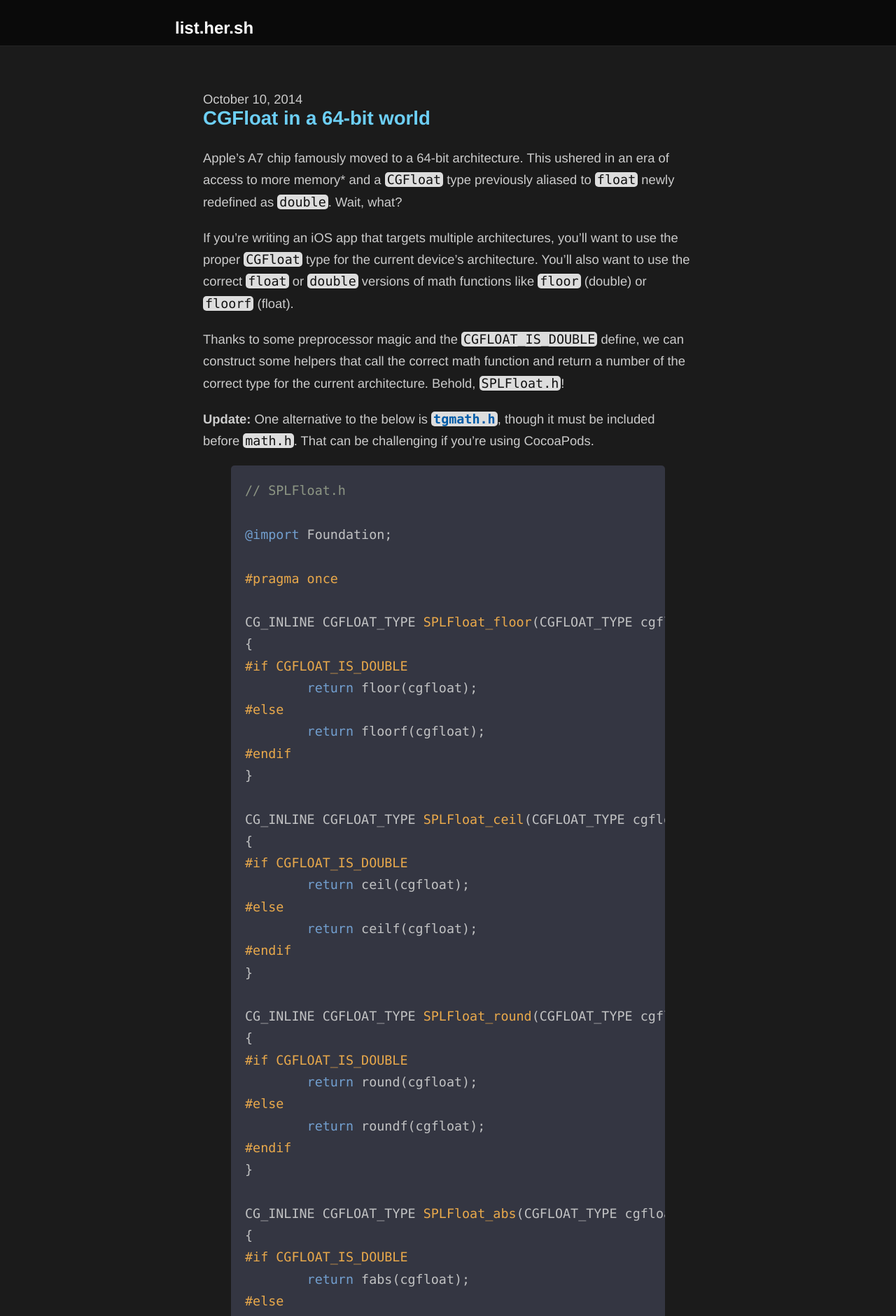
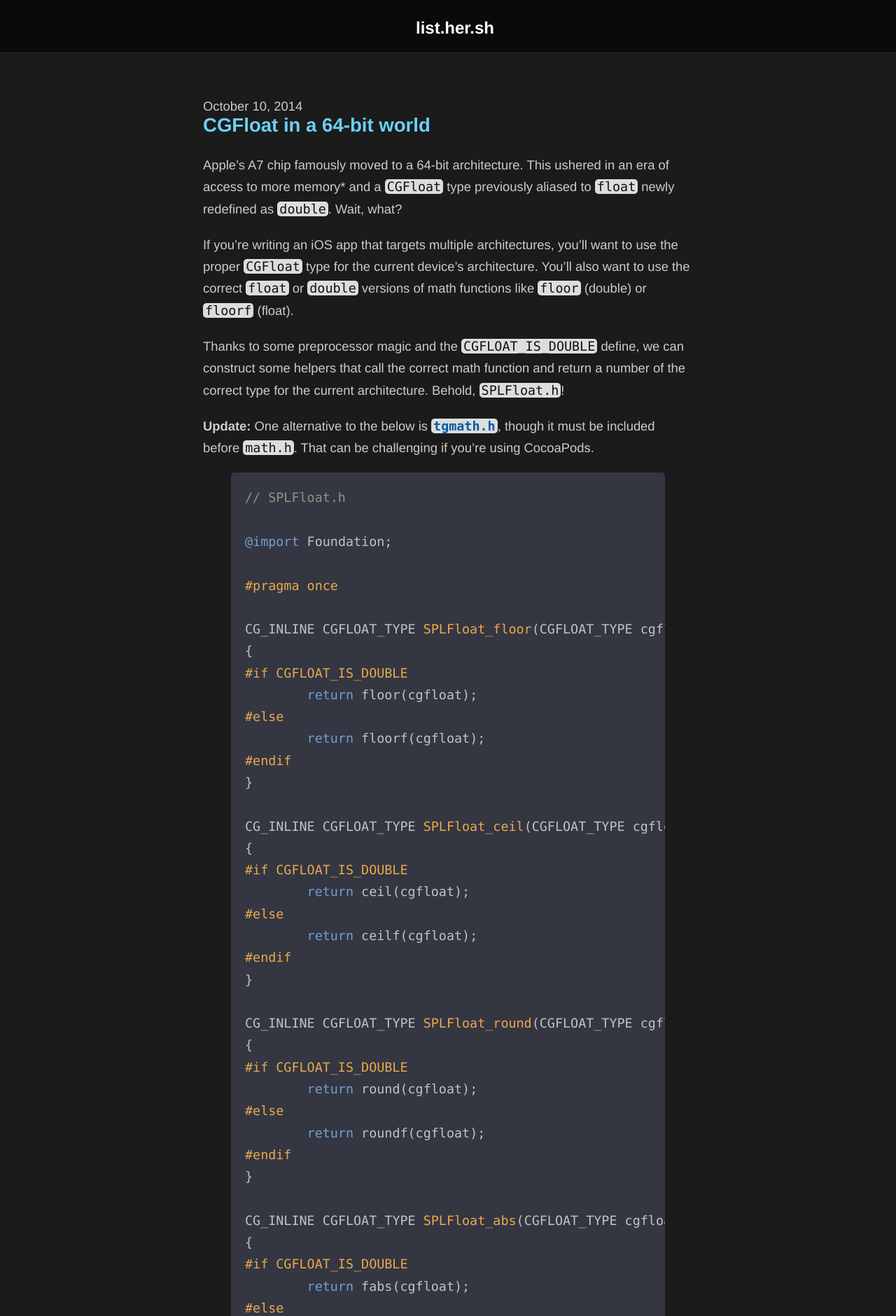
Before and after one commit to jhersh/list.her.sh, a Jekyll site: the page built from _posts/2014-10-10-cgfloat-and-arm64.md, in a window 1280 px wide. Shown: the top 1880 px of the page at 70% size. Built offline with Jekyll 4.4.1, drawn with Linux system fonts in a browser that asks for light colours; Markdown is read by kramdown in place of the engine named in the settings.

Commit message:
Update header styling

```diff
--- a/_includes/header.html
+++ b/_includes/header.html
@@ -45,7 +45,5 @@
 <div id="wrapper">
 
 	<div id="header">
-		<div id="innerheader">
-			<h1 id="blog-title"><a href="{{ site.url }}" title="{{ site.title }}">{{ site.title }}</a></h1>
-		</div>
+		<h1 id="blog-title"><a href="{{ site.url }}" title="{{ site.title }}">{{ site.title }}</a></h1>
 	</div>
--- a/_posts/2014-10-10-cgfloat-and-arm64.md
+++ b/_posts/2014-10-10-cgfloat-and-arm64.md
@@ -14,7 +14,6 @@ Thanks to some preprocessor magic and the `CGFLOAT_IS_DOUBLE` define, we can con
 **Update:** One alternative to the below is [`tgmath.h`](http://pubs.opengroup.org/onlinepubs/009695399/basedefs/tgmath.h.html), though it must be included before `math.h`. That can be challenging if you're using CocoaPods.
 
 {% highlight objc %}
-
 // SPLFloat.h
 
 @import Foundation;
@@ -67,5 +66,5 @@ CG_INLINE CGFLOAT_TYPE SPLFloat_pow(CGFLOAT_TYPE cgfloat,
 #endif
 }
 {% endhighlight %}
-
+<br/>
 \* My kingdom for an iPhone with more than 1GB RAM.
--- a/css/styles.css
+++ b/css/styles.css
@@ -105,15 +105,13 @@ p a code {
 	border-bottom: 1px solid #242424;
 	width: 100%;
 	margin: 0 auto;
-	padding: 25px 0 10px;
+	padding: 25px 10px 20px;
+	text-align: center;
 }
 #blog-description {
 	color: #999;
 }
-#innerheader {
-	margin: 0 auto;
-	width: 780px;
-}
+
 #header h1 {
 	font-family: Helvetica, Arial, "Lucida Grande", "Lucida Sans", Verdana, sans-serif;
 	font-size: 24px;
@@ -127,9 +125,7 @@ p a code {
     margin: 0 auto -45px;
     width: 780px;
 }
-#header-image img {
-	margin: 10px 0 3px;
-}
+
 #footer {
 	background: #111;
 	border-bottom: 1px solid #242424;
```
